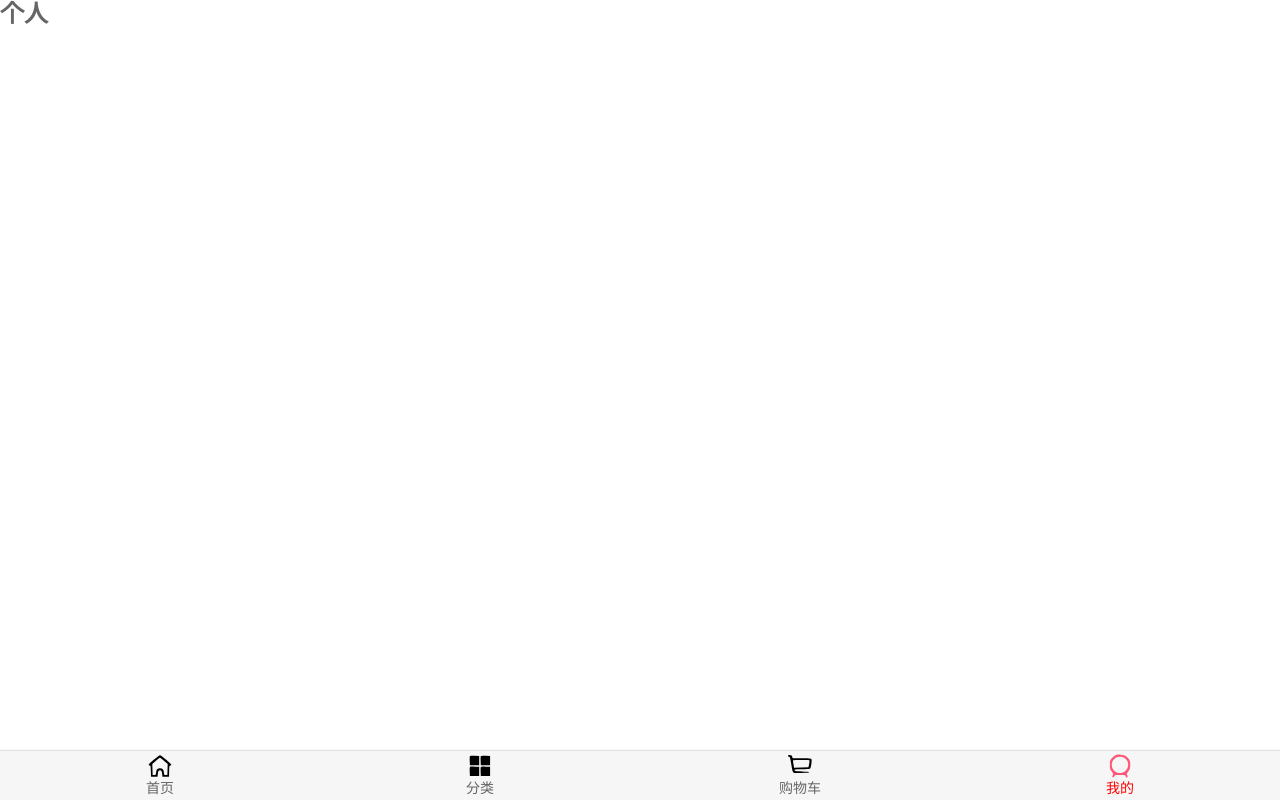
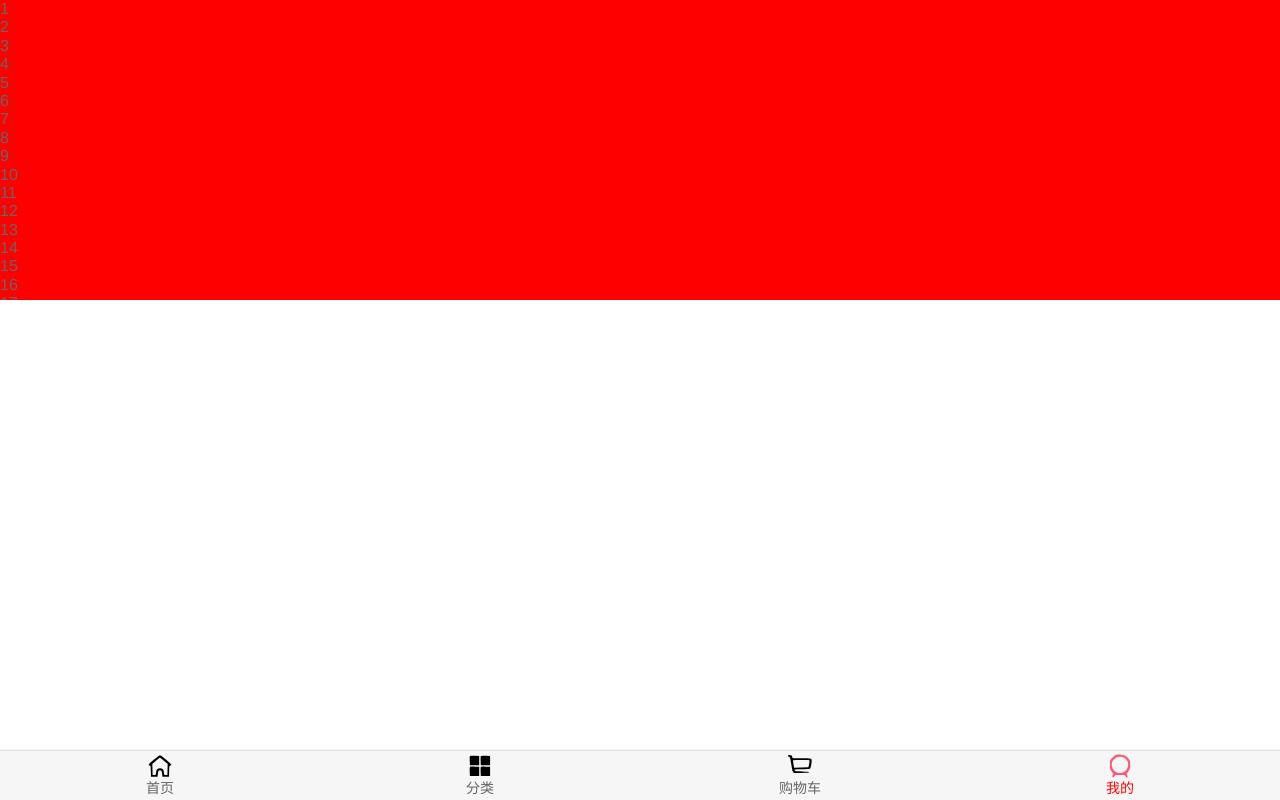
Before and after one commit to jialeng9264/supermall, a Vue app: page /profile in a window 1280 px wide. Built offline with nearby package versions, Linux system fonts and the light colour scheme.

Commit message:
上拉加载更多以及滚动bug

```diff
--- a/package.json
+++ b/package.json
@@ -8,6 +8,7 @@
   },
   "dependencies": {
     "axios": "^0.18.1",
+    "better-scroll": "^1.13.2",
     "vue": "^2.5.21",
     "vue-router": "^3.5.1"
   },
--- /dev/null
+++ b/src/components/common/scroll/Scroll.vue
@@ -0,0 +1,66 @@
+<template>
+  <div class="wrapper" ref="wrapper">
+    <div class="content">
+      <slot></slot>
+    </div>
+  </div>
+</template>
+
+<script>
+import BScroll from 'better-scroll';
+export default {
+  props:{
+    probeType:{
+      type:Number,
+      default:0
+    },
+    pullUpLoad:{
+      type:Boolean,
+      default:false
+    }
+  },
+  data(){
+    return {
+      scroll:null
+    }
+  },
+  mounted(){
+    // 1.创建BScroll对象
+    this.scroll = new BScroll(this.$refs.wrapper, {
+      click: true,
+      probeType: this.probeType,
+      pullUpLoad:this.pullUpLoad
+    })
+
+    //2. 监听滚动的位置
+    if(this.probeType === 2 || this.probeType === 3){
+      this.scroll.on('scroll', (position) => {
+        // console.log(position);
+        this.$emit('scroll', position)
+      })
+    }
+
+    // 3.监听scroll滚动到底部
+    if(this.pullUpLoad){
+      this.scroll.on('pullingUp',() => {
+        this.$emit('pullingUp')
+      })
+    }
+  },
+  methods:{
+    scrollTo(x, y, time=300) {
+      this.scroll && this.scroll.scrollTo(x, y, time)
+    },
+    refresh(){
+      this.scroll && this.scroll.refresh()
+    },
+    finishPullUp(){
+      this.scroll && this.scroll.finishPullUp()
+    }
+  }
+}
+</script>
+
+<style>
+
+</style>
--- /dev/null
+++ b/src/components/common/utils.js
@@ -0,0 +1,9 @@
+export function debounce(func,delay){
+  let timer = null;
+  return function(...args){
+    if(timer) clearTimeout(timer)
+    timer = setTimeout(() => {
+      func.apply(this,args)
+    }, delay);
+  }
+}
--- /dev/null
+++ b/src/components/content/backTop/BackTop.vue
@@ -0,0 +1,23 @@
+<template>
+  <div class="back-top">
+    <img src="~assets/img/common/top.png" alt="">
+  </div>
+</template>
+
+<script>
+export default {
+
+}
+</script>
+
+<style>
+.back-top{
+  position: fixed;
+  bottom: 55px;
+  right: 8px;
+}
+.back-top img{
+  width: 43px;
+  height: 43px;
+}
+</style>
--- a/src/main.js
+++ b/src/main.js
@@ -4,6 +4,8 @@ import router from './router'
 
 Vue.config.productionTip = false
 
+Vue.prototype.$bus = new Vue()
+
 new Vue({
   render: h => h(App),
   router
--- a/src/views/category/Category.vue
+++ b/src/views/category/Category.vue
@@ -1,13 +1,147 @@
 <template>
-  <h2>分类</h2>
+  <div class="wrapper">
+    <ul class="content">
+      <li>分类列表1</li>
+      <li>分类列表2</li>
+      <li>分类列表3</li>
+      <li>分类列表4</li>
+      <li>分类列表5</li>
+      <li>分类列表6</li>
+      <li>分类列表7</li>
+      <li>分类列表8</li>
+      <li>分类列表9</li>
+      <li>分类列表10</li>
+      <li>分类列表11</li>
+      <li>分类列表12</li>
+      <li>分类列表13</li>
+      <li>分类列表14</li>
+      <li>分类列表15</li>
+      <li>分类列表16</li>
+      <li>分类列表17</li>
+      <li>分类列表18</li>
+      <li>分类列表19</li>
+      <li>分类列表20</li>
+      <li>分类列表21</li>
+      <li>分类列表22</li>
+      <li>分类列表23</li>
+      <li>分类列表24</li>
+      <li>分类列表25</li>
+      <li>分类列表26</li>
+      <li>分类列表27</li>
+      <li>分类列表28</li>
+      <li>分类列表29</li>
+      <li>分类列表30</li>
+      <li>分类列表31</li>
+      <li>分类列表32</li>
+      <li>分类列表33</li>
+      <li>分类列表34</li>
+      <li>分类列表35</li>
+      <li>分类列表36</li>
+      <li>分类列表37</li>
+      <li>分类列表38</li>
+      <li>分类列表39</li>
+      <li>分类列表40</li>
+      <li>分类列表41</li>
+      <li>分类列表42</li>
+      <li>分类列表43</li>
+      <li>分类列表44</li>
+      <li>分类列表45</li>
+      <li>分类列表46</li>
+      <li>分类列表47</li>
+      <li>分类列表48</li>
+      <li>分类列表49</li>
+      <li>分类列表50</li>
+      <li>分类列表51</li>
+      <li>分类列表52</li>
+      <li>分类列表53</li>
+      <li>分类列表54</li>
+      <li>分类列表55</li>
+      <li>分类列表56</li>
+      <li>分类列表57</li>
+      <li>分类列表58</li>
+      <li>分类列表59</li>
+      <li>分类列表60</li>
+      <li>分类列表61</li>
+      <li>分类列表62</li>
+      <li>分类列表63</li>
+      <li>分类列表64</li>
+      <li>分类列表65</li>
+      <li>分类列表66</li>
+      <li>分类列表67</li>
+      <li>分类列表68</li>
+      <li>分类列表69</li>
+      <li>分类列表70</li>
+      <li>分类列表71</li>
+      <li>分类列表72</li>
+      <li>分类列表73</li>
+      <li>分类列表74</li>
+      <li>分类列表75</li>
+      <li>分类列表76</li>
+      <li>分类列表77</li>
+      <li>分类列表78</li>
+      <li>分类列表79</li>
+      <li>分类列表80</li>
+      <li>分类列表81</li>
+      <li>分类列表82</li>
+      <li>分类列表83</li>
+      <li>分类列表84</li>
+      <li>分类列表85</li>
+      <li>分类列表86</li>
+      <li>分类列表87</li>
+      <li>分类列表88</li>
+      <li>分类列表89</li>
+      <li>分类列表90</li>
+      <li>分类列表91</li>
+      <li>分类列表92</li>
+      <li>分类列表93</li>
+      <li>分类列表94</li>
+      <li>分类列表95</li>
+      <li>分类列表96</li>
+      <li>分类列表97</li>
+      <li>分类列表98</li>
+      <li>分类列表99</li>
+      <li>分类列表100</li>
+    </ul>
+  </div>
+
 </template>
 
 <script>
+  import BScroll from 'better-scroll'
   export default {
-    name: "Category"
+    name: "Category",
+    data(){
+      return {
+        scroll:null
+      }
+    },
+    created(){
+      // this.scroll = new BScroll('.wrapper',{
+
+      // })
+    },
+    mounted(){
+      this.scroll = new BScroll(document.querySelector('.wrapper'),{
+        probeType:3,
+        pullUpLoad:true
+      })
+
+      this.scroll.on('scroll',(position) => {
+        console.log(position)
+      })
+
+      this.scroll.on('pullingUp',() => {
+        console.log('上拉加载更多')
+      })
+    },
   }
 </script>
 
 <style scoped>
-
+.wrapper{
+  height: 150px;
+  background-color: red;
+  overflow: hidden;
+  /* overflow-y: scroll; */
+}
 </style>
--- a/src/views/home/Home.vue
+++ b/src/views/home/Home.vue
@@ -1,6 +1,12 @@
 <template>
-  <div id="home">
+  <div id="home" class="wrapper">
     <nav-bar class="home-nav"><div slot="center">购物街</div></nav-bar>
+    <scroll class="content"
+      ref="scroll"
+      :probe-type="3"
+      @scroll="contentScroll"
+      :pull-up-load="true"
+      @pullingUp="loadMore">
       <home-swiper :banners="banners"></home-swiper>
       <recommend-view :recommends="recommends"></recommend-view>
       <feature-view></feature-view>
@@ -8,10 +14,13 @@
       :titles="['流行','新款','精选']"
       @tabClick="tabClick"></tab-control>
       <good-list :goods="showGoods"></good-list>
+    </scroll>
+    <back-top @click.native="backClick" v-show="isShowBackTop"></back-top>
   </div>
 </template>
 
 <script>
+
   import HomeSwiper from './childComps/HomeSwiper'
   import RecommendView from './childComps/RecommendView'
   import FeatureView from './childComps/FeatureView'
@@ -19,9 +28,13 @@
   import NavBar from 'components/common/navbar/NavBar'
   import TabControl from 'components/content/tabControl/TabControl'
   import GoodList from 'components/content/goods/GoodsList'
+  import Scroll from 'components/common/scroll/Scroll';
+  import BackTop from 'components/content/backTop/BackTop'
 
   import {getHomeMultidata,getHomeGoods} from 'network/home'
-  // import {Swiper,SwiperItem} from 'components/common/swiper'
+  import {debounce} from 'components/common/utils'
+
+
 
   export default {
     name: "Home",
@@ -31,7 +44,9 @@
       FeatureView,
       NavBar,
       TabControl,
-      GoodList
+      GoodList,
+      Scroll,
+      BackTop
     },
     data(){
       return {
@@ -42,7 +57,8 @@
           'new':{page:0,list:[]},
           'sell':{page:0,list:[]},
         },
-        currentType:'pop'
+        currentType: 'pop',
+        isShowBackTop: false
       }
     },
     computed:{
@@ -59,8 +75,24 @@
       this.getHomeGoods('new')
       this.getHomeGoods('sell')
     },
+    mounted(){
+      const refresh = debounce(this.$refs.scroll.refresh,50)
+      this.$bus.$on('itemImageLoad',() => {
+        refresh()
+      })
+    },
     methods:{
       // 事件监听相关方法
+      // 防抖
+      debounce(func,delay){
+        let timer = null;
+        return function(...args){
+          if(timer) clearTimeout(timer)
+          timer = setTimeout(() => {
+            func.apply(this,args)
+          }, delay);
+        }
+      },
       tabClick(index){
         switch(index){
           case 0:
@@ -74,10 +106,18 @@
             break
         }
       },
+      backClick(){
+        this.$refs.scroll.scrollTo(0,0)
+      },
+      contentScroll(position) {
+        this.isShowBackTop = (-position.y) > 1000
+      },
+      loadMore(){
+        this.getHomeGoods(this.currentType)
+      },
       // 网络请求相关方法
       getHomeMultidata(){
         getHomeMultidata().then(res => {
-          // console.log(res)
           this.banners = res.data.banner.list;
           this.recommends = res.data.recommend.list
         })
@@ -86,7 +126,10 @@
         const page = this.goods[type].page + 1
         getHomeGoods(type,page).then(res => {
           this.goods[type].list.push(...res.data.list);
-          this.goods[type].page += 1
+          this.goods[type].page += 1;
+
+          // 完成上拉加载更多
+          this.$refs.scroll.finishPullUp()
         })
       }
     }
@@ -95,7 +138,9 @@
 
 <style scoped>
 #home{
+  height: 100vh;
   padding-top: 44px;
+  position: relative;
 }
 .home-nav{
   color: #fff;
@@ -111,4 +156,18 @@
   top: 44px;
   z-index: 9;
 }
+.content{
+  /* height: 300px; */
+  overflow: hidden;
+  position: absolute;
+  top: 44px;
+  bottom: 49px;
+  left: 0;
+  right: 0;
+}
+/* .content{
+  height: calc(100% - 93px);
+  overflow: hidden;
+  margin-top: 51px;
+} */
 </style>
--- a/src/views/profile/Profile.vue
+++ b/src/views/profile/Profile.vue
@@ -1,13 +1,126 @@
 <template>
-  <h2>个人</h2>
+  <div>
+    <scroll class="content">
+      <ul>
+        <li>1</li>
+        <li>2</li>
+        <li>3</li>
+        <li>4</li>
+        <li>5</li>
+        <li>6</li>
+        <li>7</li>
+        <li>8</li>
+        <li>9</li>
+        <li>10</li>
+        <li>11</li>
+        <li>12</li>
+        <li>13</li>
+        <li>14</li>
+        <li>15</li>
+        <li>16</li>
+        <li>17</li>
+        <li>18</li>
+        <li>19</li>
+        <li>20</li>
+        <li>21</li>
+        <li>22</li>
+        <li>23</li>
+        <li>24</li>
+        <li>25</li>
+        <li>26</li>
+        <li>27</li>
+        <li>28</li>
+        <li>29</li>
+        <li>30</li>
+        <li>31</li>
+        <li>32</li>
+        <li>33</li>
+        <li>34</li>
+        <li>35</li>
+        <li>36</li>
+        <li>37</li>
+        <li>38</li>
+        <li>39</li>
+        <li>40</li>
+        <li>41</li>
+        <li>42</li>
+        <li>43</li>
+        <li>44</li>
+        <li>45</li>
+        <li>46</li>
+        <li>47</li>
+        <li>48</li>
+        <li>49</li>
+        <li>50</li>
+        <li>51</li>
+        <li>52</li>
+        <li>53</li>
+        <li>54</li>
+        <li>55</li>
+        <li>56</li>
+        <li>57</li>
+        <li>58</li>
+        <li>59</li>
+        <li>60</li>
+        <li>61</li>
+        <li>62</li>
+        <li>63</li>
+        <li>64</li>
+        <li>65</li>
+        <li>66</li>
+        <li>67</li>
+        <li>68</li>
+        <li>69</li>
+        <li>70</li>
+        <li>71</li>
+        <li>72</li>
+        <li>73</li>
+        <li>74</li>
+        <li>75</li>
+        <li>76</li>
+        <li>77</li>
+        <li>78</li>
+        <li>79</li>
+        <li>80</li>
+        <li>81</li>
+        <li>82</li>
+        <li>83</li>
+        <li>84</li>
+        <li>85</li>
+        <li>86</li>
+        <li>87</li>
+        <li>88</li>
+        <li>89</li>
+        <li>90</li>
+        <li>91</li>
+        <li>92</li>
+        <li>93</li>
+        <li>94</li>
+        <li>95</li>
+        <li>96</li>
+        <li>97</li>
+        <li>98</li>
+        <li>99</li>
+        <li>100</li>
+      </ul>
+    </scroll>
+  </div>
 </template>
 
 <script>
+  import Scroll from 'components/common/scroll/Scroll'
   export default {
-    name: "Profile"
+    name: "Profile",
+    components:{
+      Scroll
+    }
   }
 </script>
 
 <style scoped>
-
+.content{
+  height: 300px;
+  background-color: red;
+  overflow: hidden;
+}
 </style>
```
Also changed, not shown: src/components/content/goods/GoodsListItem.vue (+7 -1 lines), 1 other file (tests, documents, lock files or other folders). Lines whose indentation alone changed are shown as unchanged.
